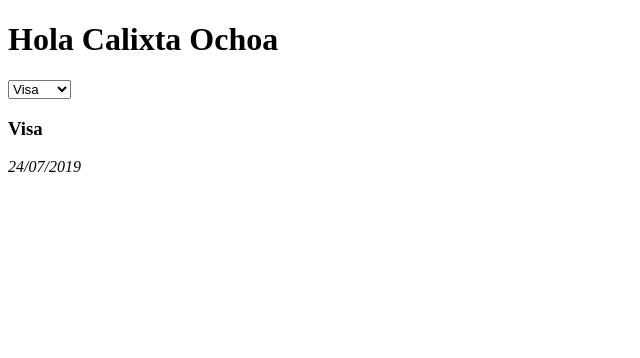
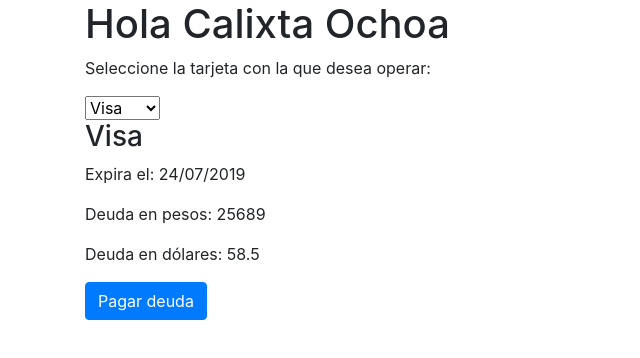
Before and after one commit to mcassiraga/bankApp, a plain HTML site: page index.html in a window 1280 px wide. Shown: the whole page, without its empty margins (0-640 px from the left). Drawn offline with nearby package versions, Linux system fonts and the light colour scheme.

Commit message:
falta visa

```diff
--- a/index.html
+++ b/index.html
@@ -5,15 +5,54 @@
   <meta name="viewport" content="width=device-width, initial-scale=1.0">
   <meta http-equiv="X-UA-Compatible" content="ie=edge">
   <script src="main.js" type="text/javascript"></script>
+  <link rel="stylesheet" href="https://stackpath.bootstrapcdn.com/bootstrap/4.3.1/css/bootstrap.min.css" integrity="sha384-ggOyR0iXCbMQv3Xipma34MD+dH/1fQ784/j6cY/iJTQUOhcWr7x9JvoRxT2MZw1T" crossorigin="anonymous">
+  <script src="https://code.jquery.com/jquery-3.3.1.slim.min.js" integrity="sha384-q8i/X+965DzO0rT7abK41JStQIAqVgRVzpbzo5smXKp4YfRvH+8abtTE1Pi6jizo" crossorigin="anonymous"></script>
+  <script src="https://cdnjs.cloudflare.com/ajax/libs/popper.js/1.14.7/umd/popper.min.js" integrity="sha384-UO2eT0CpHqdSJQ6hJty5KVphtPhzWj9WO1clHTMGa3JDZwrnQq4sF86dIHNDz0W1" crossorigin="anonymous"></script>
+  <script src="https://stackpath.bootstrapcdn.com/bootstrap/4.3.1/js/bootstrap.min.js" integrity="sha384-JjSmVgyd0p3pXB1rRibZUAYoIIy6OrQ6VrjIEaFf/nJGzIxFDsf4x0xIM+B07jRM" crossorigin="anonymous"></script>
   <title>Document</title>
 </head>
 <body onload="initialize()">
+  <div class="container">
     <h1 id="greet"></h1>
+    <p>Seleccione la tarjeta con la que desea operar:</p>
     <select id="selectCard" onchange="changeCard()">
 
     </select>
-    <div id="payment">
+    <div id="info">
 
     </div>
+    <div id="payment">
+      <button type="button" class="btn btn-primary" id="payDebt" data-toggle="modal" data-target="#myModal">Pagar deuda</button>
+      <!-- Modal -->
+      <div id="myModal" class="modal fade" role="dialog">
+        <div class="modal-dialog">
+          <!-- Modal content-->
+          <div class="modal-content">
+            <div class="modal-header">
+              <button type="button" class="close" data-dismiss="modal">&times;</button>
+              <h4 class="modal-title">Pagar deuda</h4>
+            </div>
+            <div class="modal-body">
+              <p>Seleccione la moneda:</p>
+              <select id="currencySelector" value="">
+
+              </select>
+              <p>Seleccione el monto:</p>
+              <select id="amountSelector" value="">
+
+              </select>
+              <div id="account-summary">
+
+              </div>
+            </div>
+            <div class="modal-footer">
+              <button type="button" class="btn btn-default" id="payButton" onclick="payDebt()">Pagar</button>
+              <button type="button" class="btn btn-default" data-dismiss="modal" onclick="clearModal()">Cerrar</button>
+            </div>
+          </div>
+        </div>
+      </div>
+    </div>
+  </div>
 </body>
 </html>
--- a/main.js
+++ b/main.js
@@ -11,33 +11,32 @@
 */
 
 let data = {
-  user:'Calixta Ochoa',
+  user: 'Calixta Ochoa',
   hasPesosAccount: true,
   hasDollarsAccount: true,
-  cards:[
-    {
-      brand:'Visa',
-      pesosDebt: 25689,
-      dollarsDebt:58.50,
-      minimunPayment: 1800,
+  cards: [{
+      brand: 'Visa',
+      pesosDebt: 25689,  // opcion de pagar en las dos monedas. sumar pesos a dolares y pagar todo en pesos o en dolares
+      dollarsDebt: 58.50,
+      minimumPayment: 1800,
       expirationDate: '24/07/2019'
     },
     {
-      brand:'Amex',
+      brand: 'Amex',
       pesosDebt: 1850,
-      dollarsDebt:0,
-      minimunPayment: 800,
+      dollarsDebt: 0,
+      minimumPayment: 800,
       expirationDate: '22/07/2019'
     },
     {
-      brand:'Master',
+      brand: 'Master',
       pesosDebt: 0,
-      dollarsDebt:117.25,
-      minimunPayment: 1500,
+      dollarsDebt: 117.25,
+      minimumPayment: 1500,
       expirationDate: '23/07/2019'
     }
   ],
-  dollarExchange:43.50
+  dollarExchange: 43.50
 }
 
 let currentCard = data.cards[0].brand
@@ -45,39 +44,118 @@
 const initialize = () => {
   printInitialData()
   printCurrentCard()
+  fillModal()
 }
 
 const printInitialData = () => {
-  console.log(currentCard)
   let h1 = document.getElementById('greet')
   let select = document.getElementById('selectCard')
   select.innerHTML = ''
   h1.innerText = `Hola ${data.user}`
 
-  data.cards.forEach( card => {
+  data.cards.forEach(card => {
     let option = document.createElement('option')
     option.innerText = card.brand
     option.value = card.brand
-    option.selected = card.brand === currentCard ? true : false
+    option.selected = card.brand === currentCard // ? true : false (innecesario)
     select.appendChild(option)
   })
 }
 
 const printCurrentCard = () => {
-  let container = document.getElementById('payment')
+  let container = document.getElementById('info')
   container.innerHTML = ''
   let card = data.cards.find(
     e => e.brand === currentCard
   )
   let title = document.createElement('h3')
-  let date = document.createElement('em')
+  let date = document.createElement('p')
+  let pesosDebt = document.createElement('p')
+  let dollarsDebt = document.createElement('p')
   title.innerText = card.brand
-  date.innerText = card.expirationDate
+  date.innerText = `Expira el: ${card.expirationDate}`
+  pesosDebt.innerText = `Deuda en pesos: ${card.pesosDebt}`
+  dollarsDebt.innerText = `Deuda en dólares: ${card.dollarsDebt}`
   container.appendChild(title)
   container.appendChild(date)
+  container.appendChild(pesosDebt)
+  container.appendChild(dollarsDebt)
 }
 
 const changeCard = () => {
-  currentCard = event.target.value
+  currentCard = event.target.value // target hace referencia al elemento que disparó el event
   initialize()
 }
+
+const fillModal = () => {
+  // 1. capturar qué tarjeta está seleccionada
+  let selectCard = document.getElementById('selectCard')
+  let currentCard = selectCard.value
+  let card = data.cards.find(e => e.brand === currentCard)
+  let {pesosDebt, dollarsDebt, minimumPayment} = card // extraigo las propiedades del objeto que me interesan
+
+  // 2. localizar selectores
+  let currencySelector = document.getElementById('currencySelector')
+  currencySelector.innerHTML = ''
+  let amountSelector = document.getElementById('amountSelector')
+  amountSelector.innerHTML = ''
+
+  // 3. options de los selects
+  if (pesosDebt) {
+    let pesosOption = document.createElement('option')
+    pesosOption.innerText = 'Pagar en pesos'
+    pesosOption.value = 'Pesos'
+    currencySelector.appendChild(pesosOption)
+
+    let amountPesosOption = document.createElement('option')
+    amountPesosOption.innerText = `Total (ARS ${pesosDebt})`
+    amountPesosOption.value = pesosDebt
+    amountSelector.appendChild(amountPesosOption)
+
+    let minimumPesos = document.createElement('option')
+    minimumPesos.innerText = `Mínimo (ARS ${minimumPayment})`
+    minimumPesos.value = minimumPayment
+    amountSelector.appendChild(minimumPesos)
+  }
+
+  if (dollarsDebt) {
+    let dollarOption = document.createElement('option')
+    dollarOption.innerText = 'Pagar en dólares'
+    dollarOption.value = 'Dólares'
+    currencySelector.appendChild(dollarOption)
+
+    let amountDollarOption = document.createElement('option')
+    amountDollarOption.innerText = `Total (USD ${dollarsDebt})`
+    amountDollarOption.value = dollarsDebt
+    amountSelector.appendChild(amountDollarOption)
+
+    let minimumDollars = document.createElement('option')
+    minimumDollars.innerText = `Mínimo (ARS ${minimumPayment})`
+    minimumDollars.value = Math.round(minimumPayment / data.dollarExchange)
+    amountSelector.appendChild(minimumDollars)
+  }
+
+  let payButton = document.getElementById('payButton')
+  payButton.disabled = false
+}
+
+const payDebt = () => {
+  let amountSelector = document.getElementById('amountSelector')
+  let amountPaid = amountSelector.value
+  let find = data.cards.find(e => e.brand === currentCard)
+  let totalDebt = currencySelector.value === 'Pesos' ? find.pesosDebt : find.dollarsDebt
+  let currency = currencySelector.value === 'Pesos' ? 'ARS' : 'USD'
+
+  let infoSaldo = document.createElement('p')
+  infoSaldo.innerText = `Pagó ${currency} ${amountPaid}. Su nuevo saldo es de ${currency} ${totalDebt - amountPaid}.`
+  let accountSummary = document.getElementById('account-summary')
+  accountSummary.appendChild(infoSaldo)
+
+  let payButton = document.getElementById('payButton')
+  payButton.disabled = true
+}
+
+const clearModal = () => {
+  let accountSummary = document.getElementById('account-summary')
+  accountSummary.innerHTML = ''
+}
```
